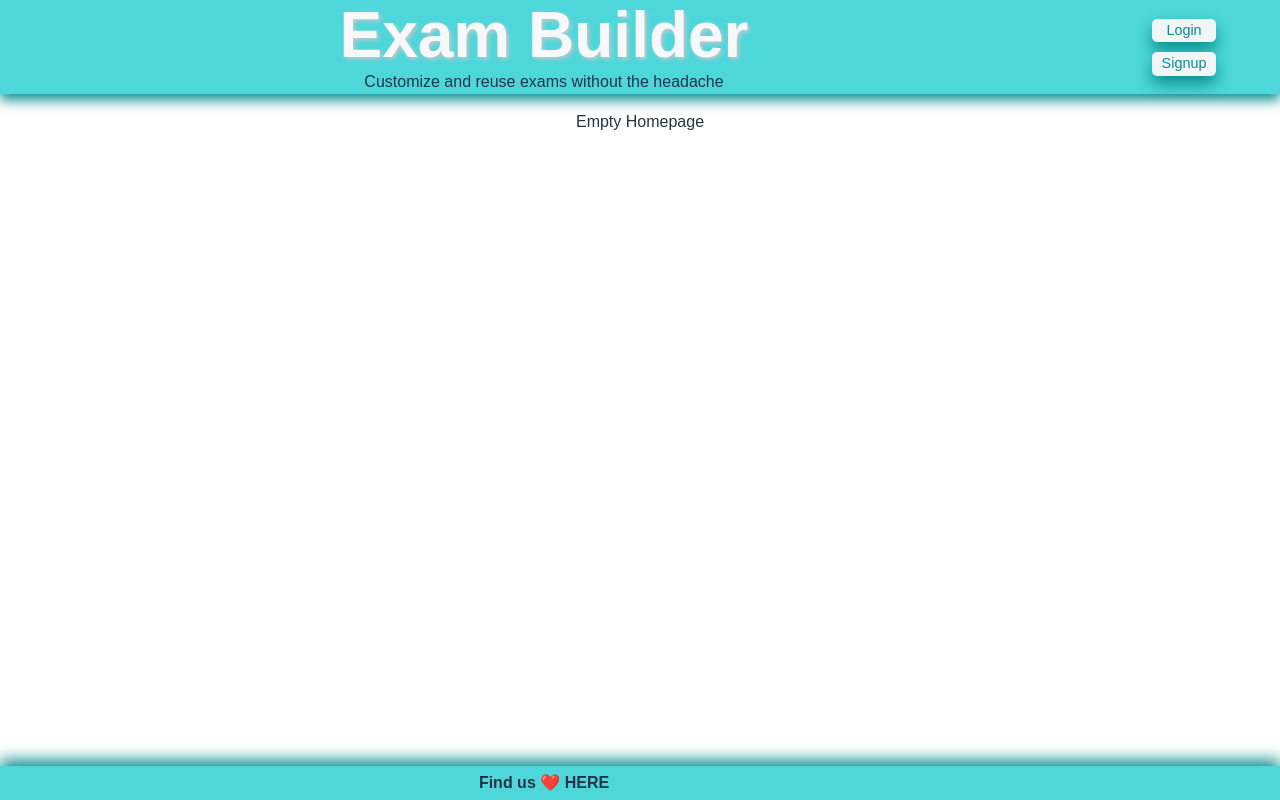
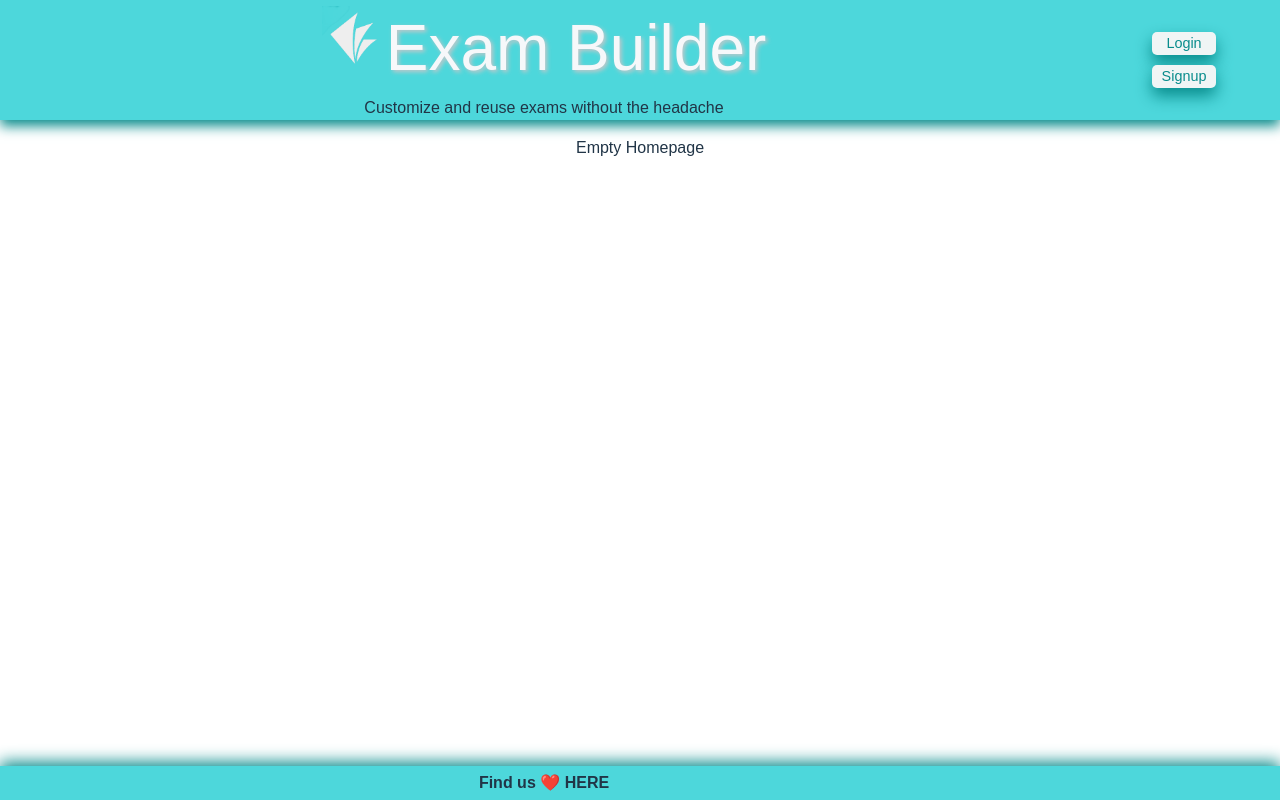
Before and after one commit to JessicaDubina/exam-builder, a React (Vite) app in the folder client/: page / in a window 1280 px wide. Built offline with nearby package versions, Linux system fonts and the light colour scheme; no server answers; a web font is replaced by a local one.

Commit message:
added in logo to header and html

```diff
--- a/client/index.html
+++ b/client/index.html
@@ -2,7 +2,7 @@
 <html lang="en">
   <head>
     <meta charset="UTF-8" />
-    <link rel="icon" type="image/svg+xml" href="/vite.svg" />
+    <link rel="icon" type="image/png" href="./src/assets/EB-Logo.png" />
     <link rel="preconnect" href="https://fonts.googleapis.com">
     <link rel="preconnect" href="https://fonts.gstatic.com" crossorigin>
     <link href="https://fonts.googleapis.com/css2?family=Protest+Guerrilla&display=swap" rel="stylesheet">
--- a/client/src/components/Footer/index.css
+++ b/client/src/components/Footer/index.css
@@ -7,7 +7,7 @@ footer {
     bottom: 0;
     right: 0;
     justify-content: center;
-    box-shadow: 0 -6px 16px 0 #088c8c;
+    box-shadow: 0 -4px 16px 0 #088c8c;
 }
 
 .footer-content {
@@ -36,7 +36,6 @@ footer {
 .backbtn:hover {
     background-color: #ffffff;
     color: #057575;
-    font-weight: bold;
     transform: scale(1.1);
 }
 
--- a/client/src/components/Header/index.css
+++ b/client/src/components/Header/index.css
@@ -16,6 +16,11 @@ header {
 
 .title-bar {
     width: 85%;
+}
+
+.heading-logo {
+    height: 4rem;
+    width: 4rem;
 }
 
 #header-title {
@@ -49,7 +54,6 @@ header {
 .mebtn:hover {
     background-color: #ffffff;
     color: #057575;
-    font-weight: bold;
     transform: scale(1.1);
 }
 
--- a/client/src/components/Header/index.jsx
+++ b/client/src/components/Header/index.jsx
@@ -1,4 +1,5 @@
 import { Link } from 'react-router-dom';
+import ebLogo from '../../assets/EB-Logo.png'
 import './index.css';
 
 import Auth from '../../utils/auth';
@@ -27,7 +28,9 @@ const Header = () => {
     <header className="mb-4 py-3 flex-row align-center">
       <div className="header-container">
         <div className="title-bar">
-          <h1 id="header-title" className="text-light">Exam Builder</h1>
+            <div id="header-title" className="text-light">
+            <img src={ebLogo} className="heading-logo" alt="Exam Builder logo" />
+              Exam Builder</div>
           <p>Customize and reuse exams without the headache</p>
         </div>
         <div className="profile-info">
```
Also changed, not shown: client/src/assets/EB-Logo.png (added).
